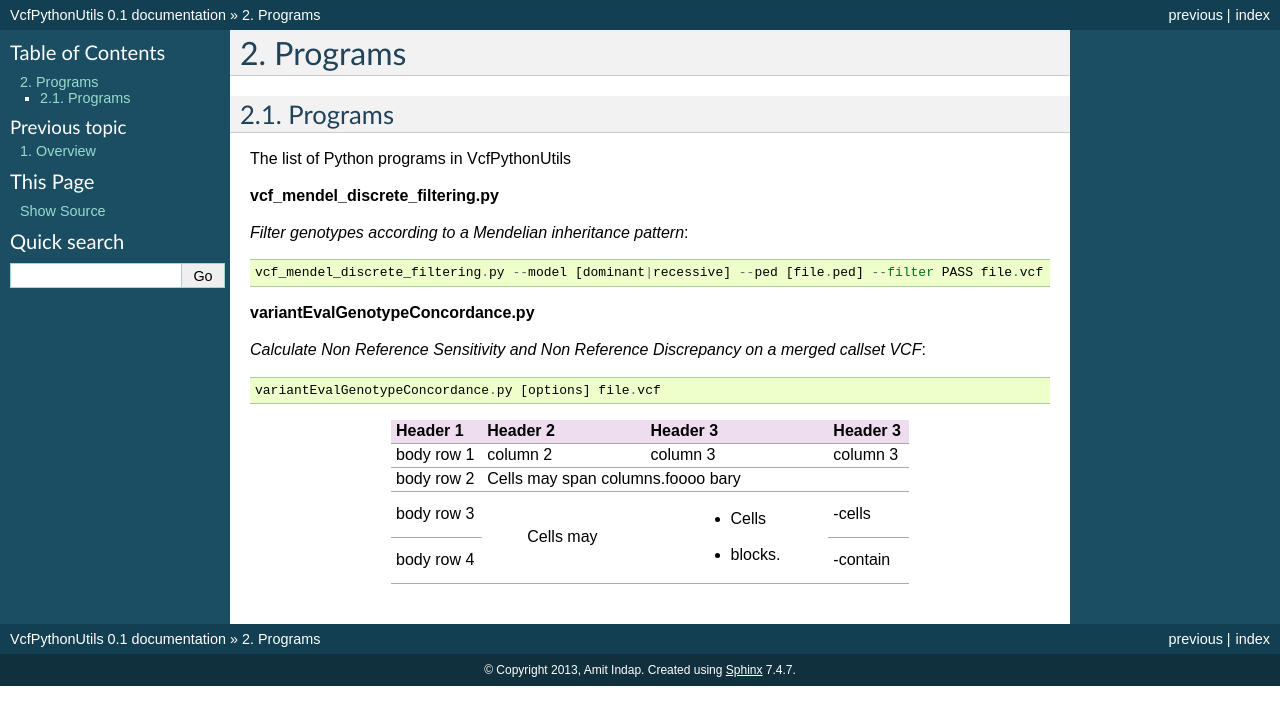
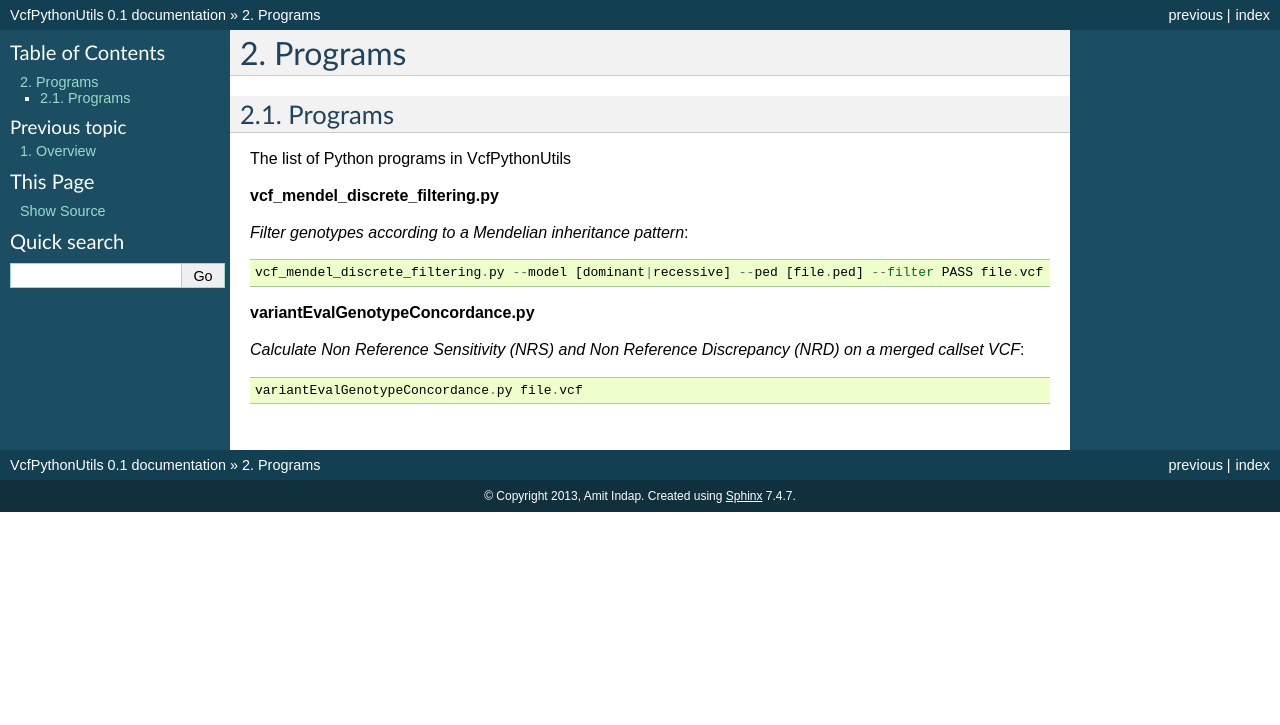
Before and after one commit to indapa/VcfPythonUtils, a Sphinx documentation site: the page built from docs/programs.rst, in a window 1280 px wide. Shown: the top 725 px of the page. Built offline with Sphinx 7.4.7, drawn with Linux system fonts in a browser that asks for light colours.

Commit message:
removed table

```diff
--- a/docs/programs.rst
+++ b/docs/programs.rst
@@ -17,18 +17,6 @@ The list of Python programs in VcfPythonUtils
 
 **variantEvalGenotypeConcordance.py**
 
-*Calculate Non Reference Sensitivity  and Non Reference Discrepancy  on a merged callset VCF*::
+*Calculate Non Reference Sensitivity (NRS)  and Non Reference Discrepancy (NRD) on a merged callset VCF*::
 
-	  variantEvalGenotypeConcordance.py [options] file.vcf
-
-+------------+------------+-----------+-----------+
-| Header 1   | Header 2   | Header 3  |  Header 3 |
-+============+============+===========+===========+
-| body row 1 | column 2   | column 3  | column 3  |
-+------------+------------+-----------+-----------+
-| body row 2 | Cells may span columns.foooo bary  |
-+------------+------------+-----------+-----------+
-| body row 3 | Cells may  | - Cells   |  -cells   |
-+------------+------------|-----------+-----------+
-| body row 4 |            | - blocks. |  -contain |
-+------------+------------+-----------+-----------+
+	  variantEvalGenotypeConcordance.py file.vcf
```
